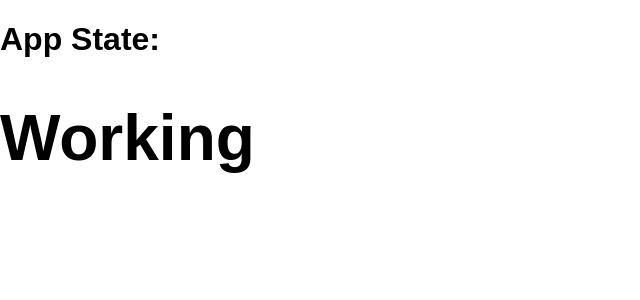
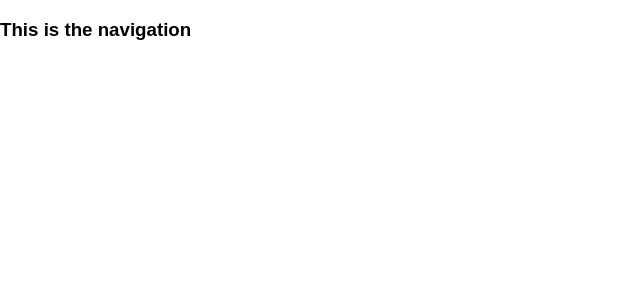
Before and after one commit to the-jack-white/Dashboard, a React (Create React App) app in the folder frontend/: page / in a window 1280 px wide. Shown: the top 300 px of the page, without its empty margins (0-640 px from the left). Built offline with nearby package versions, Linux system fonts and the light colour scheme.

Commit message:
Navigation Component
Navigation Component added

```diff
--- a/frontend/src/Components/App.js
+++ b/frontend/src/Components/App.js
@@ -1,12 +1,15 @@
 import React from 'react';
 import { Consumer } from './Context'
+
+//Component Imports
+import Navigation from './Navigation/Navigation';
 
 const App = () => {
     return (
         <Consumer>
             { context => (
-                <div>
-                    <h1>App State: {context.actions.appStatus()}</h1>
+                <div className="app-component">
+                    <Navigation />
                 </div>
             )}
         </Consumer>
--- /dev/null
+++ b/frontend/src/Components/Navigation/Navigation.js
@@ -0,0 +1,9 @@
+import React from 'react';
+
+const Navigation = () => {
+    return (
+        <h3>This is the navigation</h3>
+    )
+}
+
+export default Navigation;
--- a/frontend/src/index.js
+++ b/frontend/src/index.js
@@ -1,6 +1,6 @@
 import React from 'react';
 import ReactDOM from 'react-dom';
-import { Provider } from './components/Context';
+import { Provider } from './Components/Context';
 
 import './index.css';
 import App from './Components/App';
```
